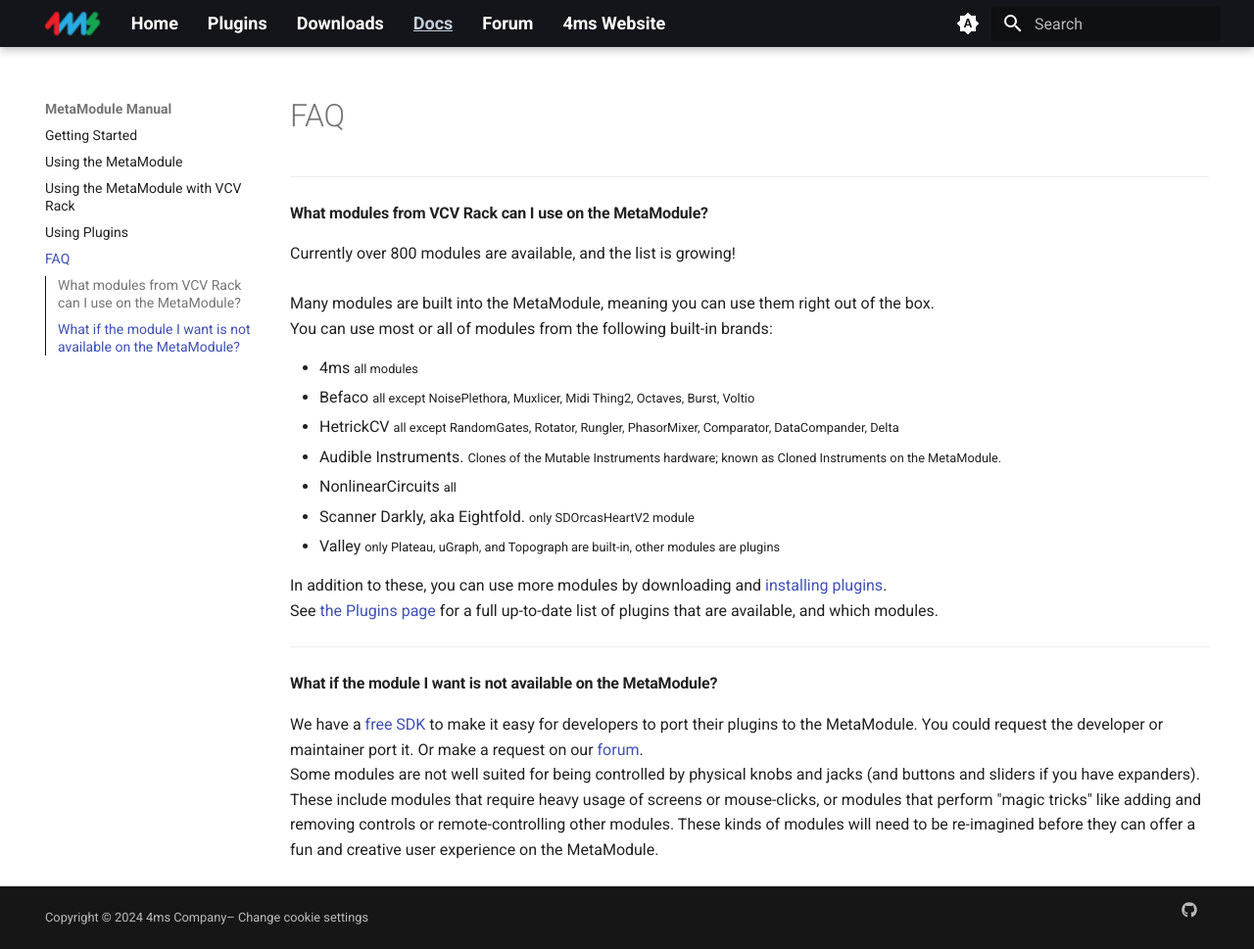
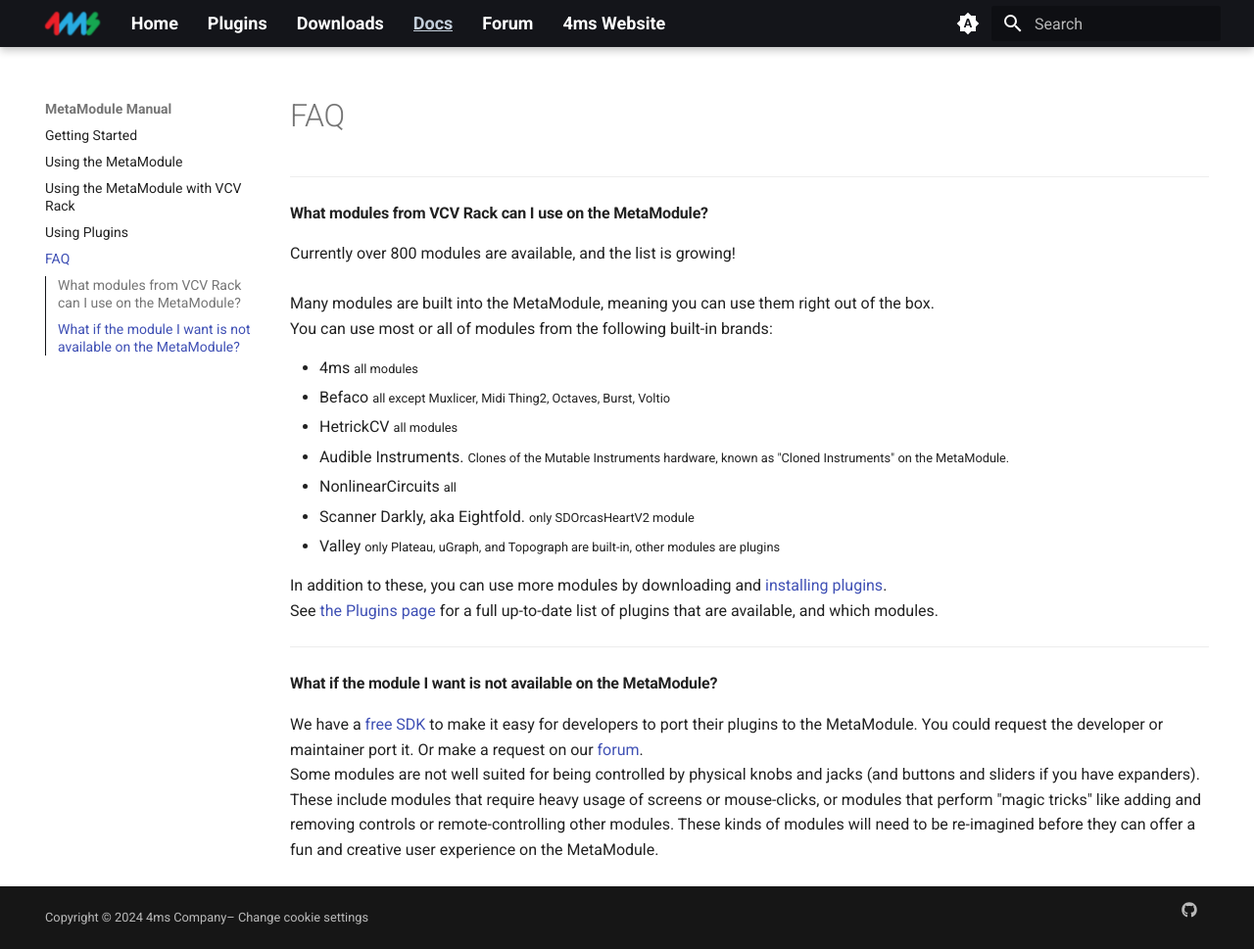
Before and after one commit to 4ms/metamodule-docs-website, an MkDocs documentation site: the page built from docs/faq.md, in a window 1280 px wide and 969 px high. Shown: the whole window at 98% size. Built offline with MkDocs 1.6.1 and Material for MkDocs 9.7.7, drawn with Linux system fonts in a browser that asks for light colours.

Commit message:
Update module list in FAQ

```diff
--- a/docs/faq.md
+++ b/docs/faq.md
@@ -14,23 +14,14 @@ You can use most or all of modules from the following built-in brands:
 
  - 4ms <span style="font-size:0.8em">all modules</span>
  - Befaco <span style="font-size:0.8em">all except
-   NoisePlethora,
    Muxlicer,
    Midi Thing2,
    Octaves,
    Burst,
    Voltio</span>
- - HetrickCV <span style="font-size:0.8em">all except
-   RandomGates,
-   Rotator,
-   Rungler,
-   PhasorMixer,
-   Comparator,
-   DataCompander,
-   Delta
- </span>
+ - HetrickCV <span style="font-size:0.8em">all modules</span>
  - Audible Instruments. <span style="font-size:0.8em">Clones of the
-   Mutable Instruments hardware; known as Cloned Instruments on the
+   Mutable Instruments hardware, known as "Cloned Instruments" on the
    MetaModule.</span>
  - NonlinearCircuits <span style="font-size:0.8em">all</span>
  - Scanner Darkly, aka Eightfold. <span style="font-size:0.8em">only SDOrcasHeartV2 module</span>
```
